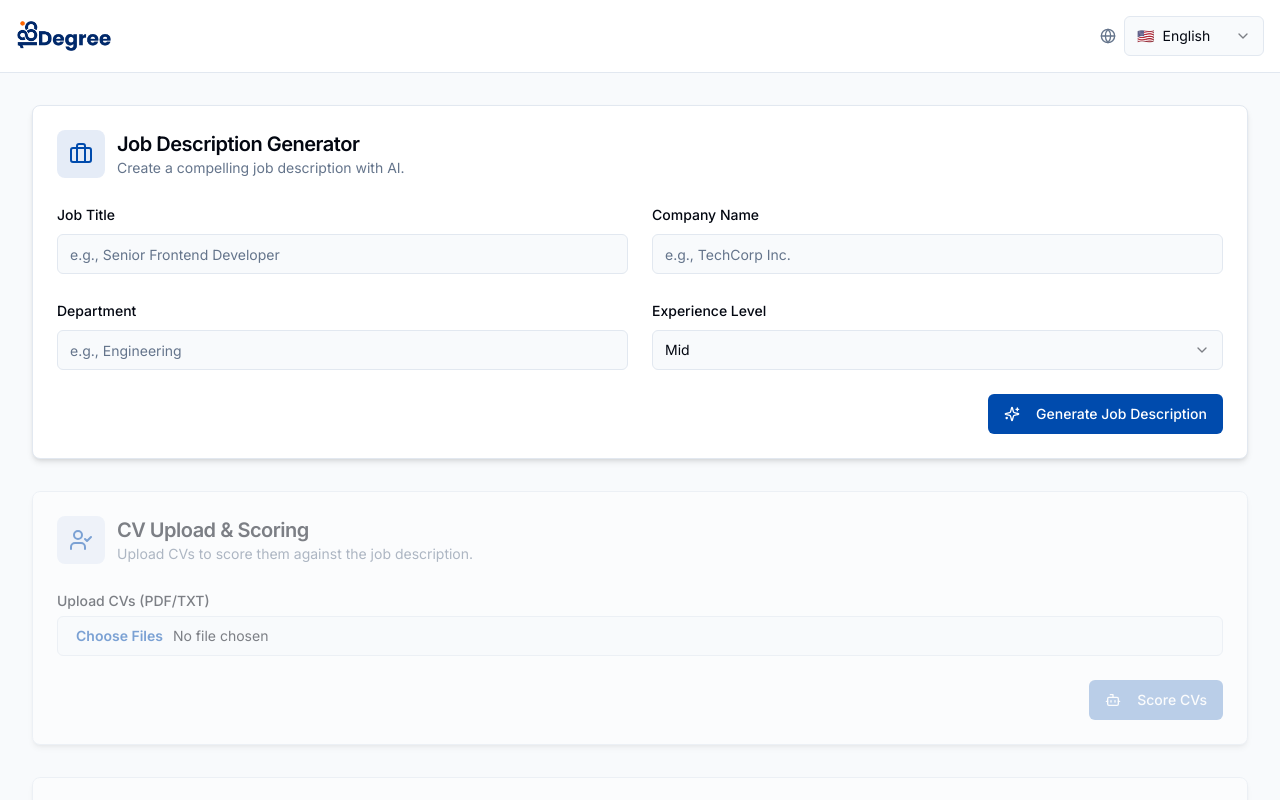
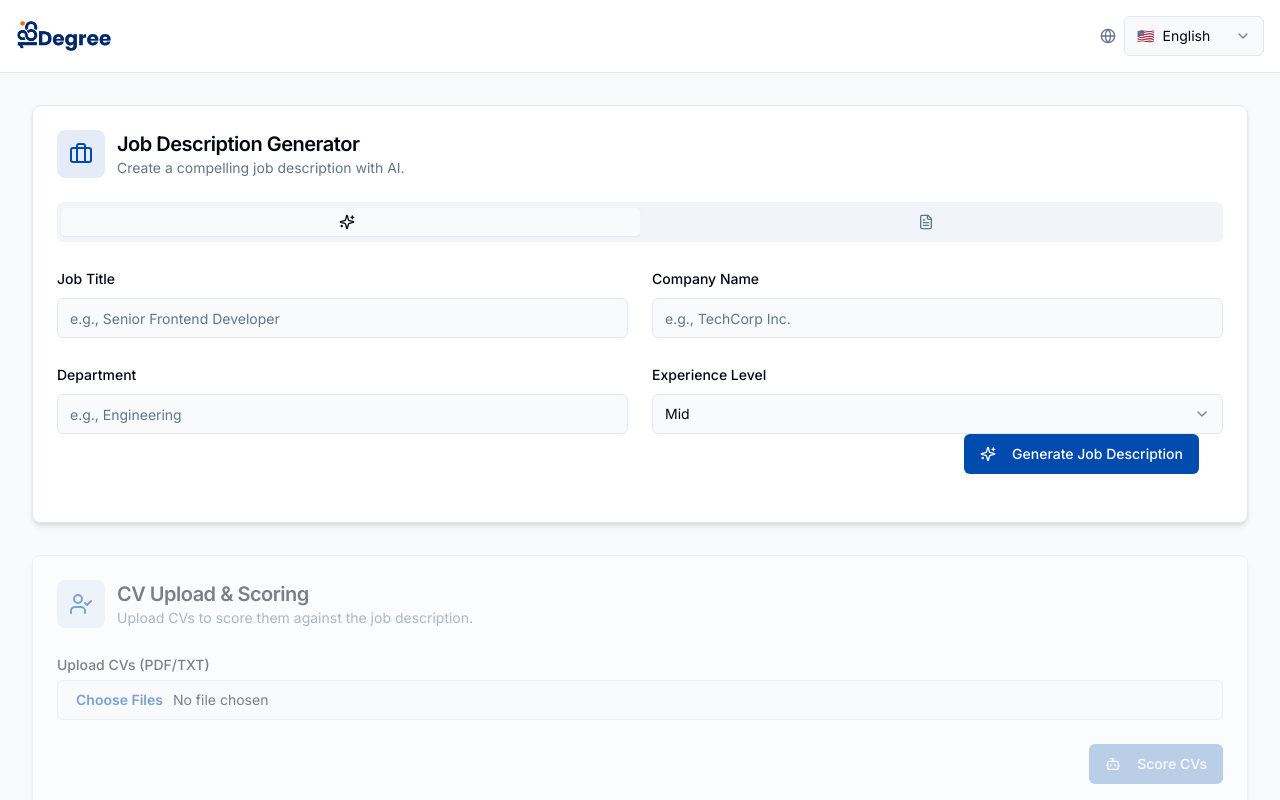
Before and after one commit to Hamza-Sallam/HR-pipeline, a Next.js app: page / in a window 1280 px wide. Shown: the top 800 px of the page. Built offline with nearby package versions, Linux system fonts and the light colour scheme; what @genkit-ai/googleai, genkit would draw is missing.

Commit message:
Add manual input option for job description in the generator. Integrate tabs for AI and manual modes, allowing users to switch between them. Update form handling to accommodate manual input and ensure job description updates accordingly.

```diff
--- a/src/app/page.tsx
+++ b/src/app/page.tsx
@@ -25,6 +25,7 @@ import { LanguageSelector } from "@/components/ui/language-selector";
 import { useLanguage } from "@/contexts/language-context";
 import { getTranslation } from "@/lib/translations";
 import { Bot, Clipboard, Download, Loader2, Paperclip, Sparkles, FileText, Briefcase, UserCheck } from "lucide-react";
+import { Tabs, TabsList, TabsTrigger, TabsContent } from "@/components/ui/tabs";
 
 function LoadingFallback() {
   return (
@@ -74,6 +75,9 @@ function HomeContent() {
   const [isLoadingLetter, setIsLoadingLetter] = useState(false);
   const [letterDecision, setLetterDecision] = useState<'Offer' | 'Reject'>('Reject');
 
+  const [jdInputMode, setJdInputMode] = useState<'ai' | 'manual'>('ai');
+  const [manualJobDescription, setManualJobDescription] = useState('');
+
   // Form hooks
   const jdForm = useForm<z.infer<typeof jdSchema>>({
     resolver: zodResolver(jdSchema),
@@ -99,6 +103,12 @@ function HomeContent() {
       setLetterDecision('Reject');
     }
   }, [selectedCandidate, letterForm]);
+
+  useEffect(() => {
+    if (jdInputMode === 'manual') {
+      setJobDescription(manualJobDescription || null);
+    }
+  }, [manualJobDescription, jdInputMode]);
 
   const handleGenerateDescription = async (values: z.infer<typeof jdSchema>) => {
     setIsLoadingJD(true);
@@ -221,7 +231,7 @@ function HomeContent() {
       </header>
 
       <main className="container mx-auto p-4 md:p-8 flex flex-col gap-8">
-        {/* 1. Job Description Generator */}
+        {/* 1. Job Description Generator/Manual Input */}
         <Card className="shadow-md transition-all">
           <CardHeader>
             <div className="flex items-center gap-3">
@@ -234,9 +244,22 @@ function HomeContent() {
               </div>
             </div>
           </CardHeader>
+          <CardContent>
+            <Tabs defaultValue="ai" value={jdInputMode} onValueChange={(value) => setJdInputMode(value as 'ai' | 'manual')} className="w-full">
+              <TabsList className="grid w-full grid-cols-2 mb-6">
+                <TabsTrigger value="ai">
+                  <Sparkles className="w-4 h-4 mr-2" />
+                  {getTranslation(language, "generateWithAI")}
+                </TabsTrigger>
+                <TabsTrigger value="manual">
+                  <FileText className="w-4 h-4 mr-2" />
+                  {getTranslation(language, "inputManually")}
+                </TabsTrigger>
+              </TabsList>
+              <TabsContent value="ai">
                 <Form {...jdForm}>
                   <form onSubmit={jdForm.handleSubmit(handleGenerateDescription)}>
-              <CardContent className="grid md:grid-cols-2 gap-6">
+                    <div className="grid md:grid-cols-2 gap-6">
                       <FormField control={jdForm.control} name="jobTitle" render={({ field }) => (
                         <FormItem>
                           <FormLabel>{getTranslation(language, "jobTitle")}</FormLabel>
@@ -271,7 +294,7 @@ function HomeContent() {
                           </Select>
                         </FormItem>
                       )} />
-              </CardContent>
+                    </div>
                     <CardFooter className="justify-end">
                       <Button type="submit" disabled={isLoadingJD}>
                         {isLoadingJD ? <Loader2 className="mr-2 h-4 w-4 animate-spin" /> : <Sparkles className="mr-2 h-4 w-4" />}
@@ -280,31 +303,36 @@ function HomeContent() {
                     </CardFooter>
                   </form>
                 </Form>
-        </Card>
-
                 {isLoadingJD && (
-            <Card className="shadow-md transition-all">
-                <CardHeader><CardTitle>{getTranslation(language, "generatedJobDescription")}</CardTitle></CardHeader>
-                <CardContent className="space-y-4">
+                  <div className="mt-4">
                     <Skeleton className="h-4 w-1/2" />
                     <Skeleton className="h-20 w-full" />
                     <Skeleton className="h-4 w-1/3" />
                     <Skeleton className="h-16 w-full" />
+                  </div>
+                )}
+                {jobDescription && !isLoadingJD && (
+                  <div className="mt-4">
+                    <Label>{getTranslation(language, "generatedJobDescription")}</Label>
+                    <Textarea readOnly value={jobDescription} className="h-64 bg-secondary/50" />
+                  </div>
+                )}
+              </TabsContent>
+              <TabsContent value="manual">
+                <Label>{getTranslation(language, "manualJobDescriptionLabel")}</Label>
+                <Textarea
+                  value={manualJobDescription}
+                  onChange={e => {
+                    setManualJobDescription(e.target.value);
+                    setJobDescription(e.target.value || null);
+                  }}
+                  placeholder="Paste the full job description here. More detail helps the AI score CVs more accurately."
+                  className="h-64"
+                />
+              </TabsContent>
+            </Tabs>
           </CardContent>
         </Card>
-        )}
-
-        {jobDescription && !isLoadingJD && (
-          <Card className="shadow-md transition-all">
-            <CardHeader className="flex flex-row items-center justify-between">
-              <CardTitle>{getTranslation(language, "generatedJobDescription")}</CardTitle>
-              <Button variant="ghost" size="icon" onClick={() => handleCopy(jobDescription)}><Clipboard className="h-4 w-4" /></Button>
-            </CardHeader>
-            <CardContent>
-              <Textarea readOnly value={jobDescription} className="h-64 bg-secondary/50" />
-            </CardContent>
-          </Card>
-        )}
 
         {/* 2. CV Upload & Scoring */}
         <Card className={`shadow-md transition-all ${!jobDescription ? 'opacity-50 pointer-events-none' : ''}`}>
```
Lines whose indentation alone changed are shown as unchanged.
